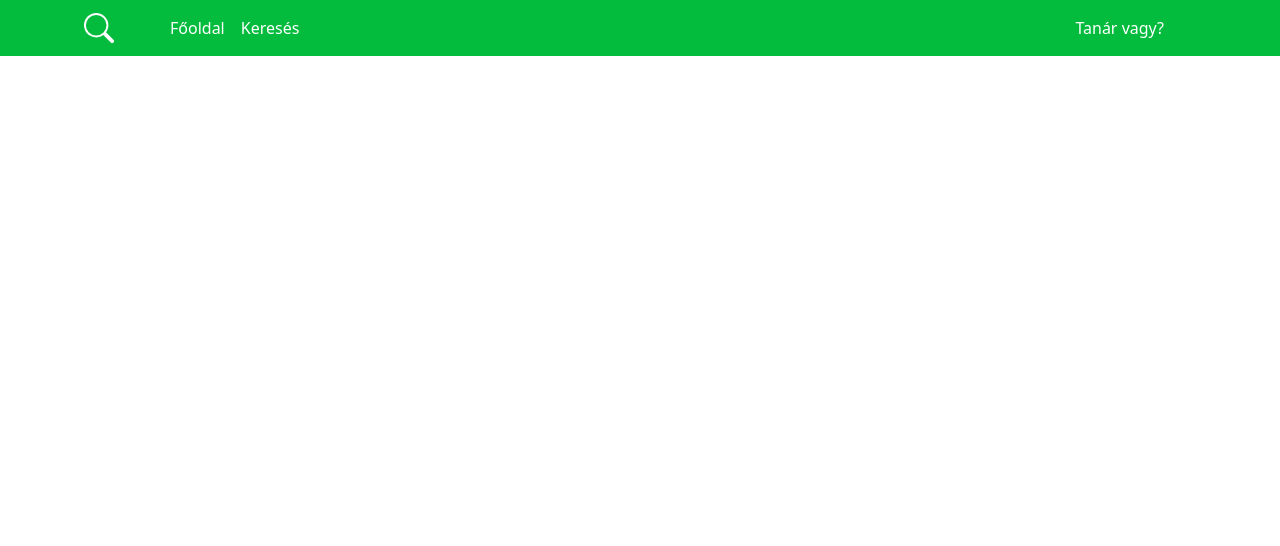
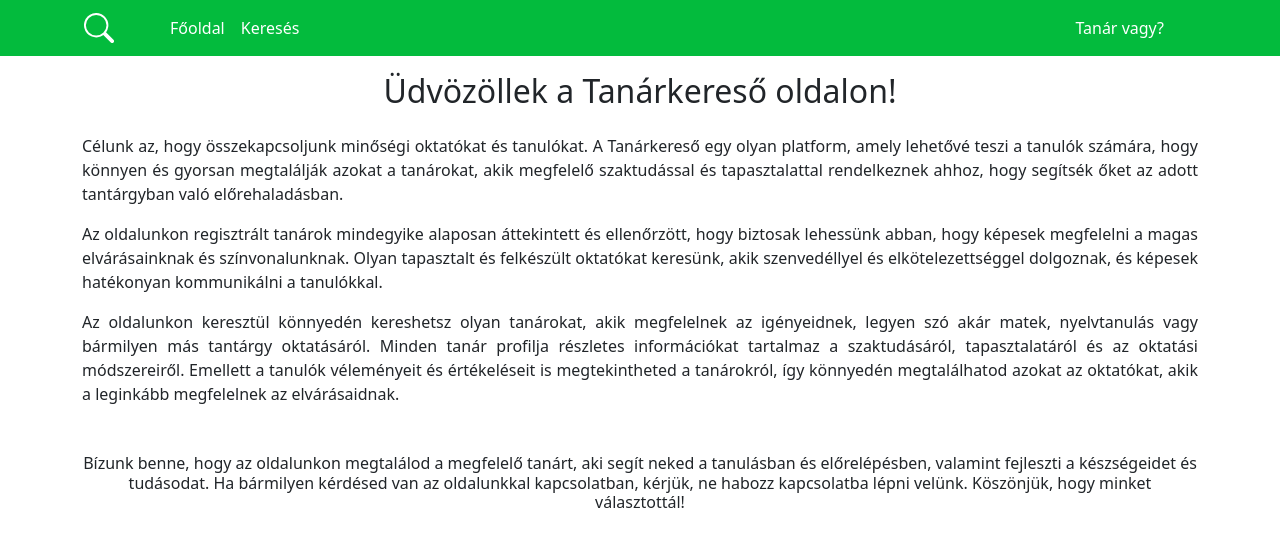
Before and after one commit to adamkekesi/projektnap-frontend, a Vue app: page /about in a window 1280 px wide. Shown: the top 546 px of the page. Built offline with nearby package versions, Linux system fonts and the light colour scheme.

Commit message:
AboutComponent

```diff
--- /dev/null
+++ b/src/components/AboutComponent.vue
@@ -0,0 +1,35 @@
+<template>
+    <div class="container">
+        <div class="text-center">
+            <h2 class="m-3 mb-4">Üdvözöllek a Tanárkereső oldalon!</h2>
+            <p>
+                Célunk az, hogy összekapcsoljunk minőségi oktatókat és tanulókat. A Tanárkereső egy olyan platform, amely
+                lehetővé teszi a tanulók számára, hogy könnyen és gyorsan megtalálják azokat a tanárokat, akik megfelelő
+                szaktudással és tapasztalattal rendelkeznek ahhoz, hogy segítsék őket az adott tantárgyban való
+                előrehaladásban.
+            </p>
+            <p>
+                Az oldalunkon regisztrált tanárok mindegyike alaposan áttekintett és ellenőrzött, hogy biztosak lehessünk
+                abban, hogy képesek megfelelni a magas elvárásainknak és színvonalunknak. Olyan tapasztalt és felkészült
+                oktatókat keresünk, akik szenvedéllyel és elkötelezettséggel dolgoznak, és képesek hatékonyan kommunikálni a
+                tanulókkal.
+            </p>
+            <p>
+                Az oldalunkon keresztül könnyedén kereshetsz olyan tanárokat, akik megfelelnek az igényeidnek, legyen szó akár matek, nyelvtanulás vagy bármilyen más tantárgy oktatásáról. Minden tanár profilja részletes információkat tartalmaz a szaktudásáról, tapasztalatáról és az oktatási módszereiről. Emellett a tanulók véleményeit és értékeléseit is megtekintheted a tanárokról, így könnyedén megtalálhatod azokat az oktatókat, akik a leginkább megfelelnek az elvárásaidnak.
+            </p>
+            <h6 class="mt-5">
+                Bízunk benne, hogy az oldalunkon megtalálod a megfelelő tanárt, aki segít neked a tanulásban és előrelépésben, valamint fejleszti a készségeidet és tudásodat. Ha bármilyen kérdésed van az oldalunkkal kapcsolatban, kérjük, ne habozz kapcsolatba lépni velünk. Köszönjük, hogy minket választottál!
+            </h6>
+        </div>
+    </div>
+</template>
+
+<script setup>
+
+</script>
+
+<style lang="css" scoped>
+p {
+    text-align: justify;
+}
+</style>
--- a/src/components/HomeCardComponent.vue
+++ b/src/components/HomeCardComponent.vue
@@ -1,7 +1,8 @@
 <template>
     <div class="container ps-3 pe-3 pt-2 text-center">
         <div class="row">
-            <div class="col-xl-6 col-lg-12 p-1 mb-2" id="teachersearch">
+            <router-link to="/search" class="col-xl-6 col-lg-12 p-1 mb-2">
+                <div id="teachersearch">
                     <div class="card">
                         <img src="../img/Rectangle 2.png" class="card-img" alt="...">
                         <div class="card-img-overlay">
@@ -13,21 +14,24 @@
                         </div>
                     </div>
                 </div>
+            </router-link>
             <div class="col-xl-6 col-lg-12 p-1">
                 <div class="container">
                     <div class="row">
-                        <div class=" col-12 mb-2 ms-1" id="about">
+                        <router-link to="/about" class=" col-12 mb-2 ms-1">
+                            <div class="" id="about">
                                 <div class="card">
                                     <img src="../img/Rectangle 3.png" class="card-img" alt="...">
                                     <div class="card-img-overlay">
-                                    <h5 class="card-title"><svg xmlns="http://www.w3.org/2000/svg" width="16" height="16"
-                                            fill="currentColor" class="bi bi-people" viewBox="0 0 16 16">
+                                        <h5 class="card-title"><svg xmlns="http://www.w3.org/2000/svg" width="16"
+                                                height="16" fill="currentColor" class="bi bi-people" viewBox="0 0 16 16">
                                                 <path
                                                     d="M15 14s1 0 1-1-1-4-5-4-5 3-5 4 1 1 1 1h8Zm-7.978-1A.261.261 0 0 1 7 12.996c.001-.264.167-1.03.76-1.72C8.312 10.629 9.282 10 11 10c1.717 0 2.687.63 3.24 1.276.593.69.758 1.457.76 1.72l-.008.002a.274.274 0 0 1-.014.002H7.022ZM11 7a2 2 0 1 0 0-4 2 2 0 0 0 0 4Zm3-2a3 3 0 1 1-6 0 3 3 0 0 1 6 0ZM6.936 9.28a5.88 5.88 0 0 0-1.23-.247A7.35 7.35 0 0 0 5 9c-4 0-5 3-5 4 0 .667.333 1 1 1h4.216A2.238 2.238 0 0 1 5 13c0-1.01.377-2.042 1.09-2.904.243-.294.526-.569.846-.816ZM4.92 10A5.493 5.493 0 0 0 4 13H1c0-.26.164-1.03.76-1.724.545-.636 1.492-1.256 3.16-1.275ZM1.5 5.5a3 3 0 1 1 6 0 3 3 0 0 1-6 0Zm3-2a2 2 0 1 0 0 4 2 2 0 0 0 0-4Z" />
                                             </svg>Rólunk</h5>
                                     </div>
                                 </div>
                             </div>
+                        </router-link>
                         <div class="col-12 ms-1" id="goal">
                             <div class="card">
                                 <img src="../img/Solid_white.svg.png" class="card-img" alt="...">
@@ -102,4 +106,5 @@
 
 #goal .card-title {
     color: black;
-}</style>
+}
+</style>
--- a/src/router/index.js
+++ b/src/router/index.js
@@ -2,6 +2,7 @@ import { createRouter, createWebHistory } from 'vue-router'
 import HomeView from '../views/HomeView.vue'
 import TeacherView from '../views/TeacherView.vue'
 import SearchView from '../views/SearchView.vue'
+import AboutView from '../views/AboutView.vue'
 
 const router = createRouter({
   history: createWebHistory(import.meta.env.BASE_URL),
@@ -21,7 +22,11 @@ const router = createRouter({
       name: 'search',
       component: SearchView
     },
-
+    {
+      path:'/about',
+      name:'about',
+      component: AboutView
+    }
 
   ]
 })
--- /dev/null
+++ b/src/views/AboutView.vue
@@ -0,0 +1,9 @@
+<script setup>
+import AboutComponent from '../components/AboutComponent.vue';
+</script>
+
+<template>
+<div>
+    <about-component/>
+</div>
+</template>
```
Lines whose indentation alone changed are shown as unchanged.
